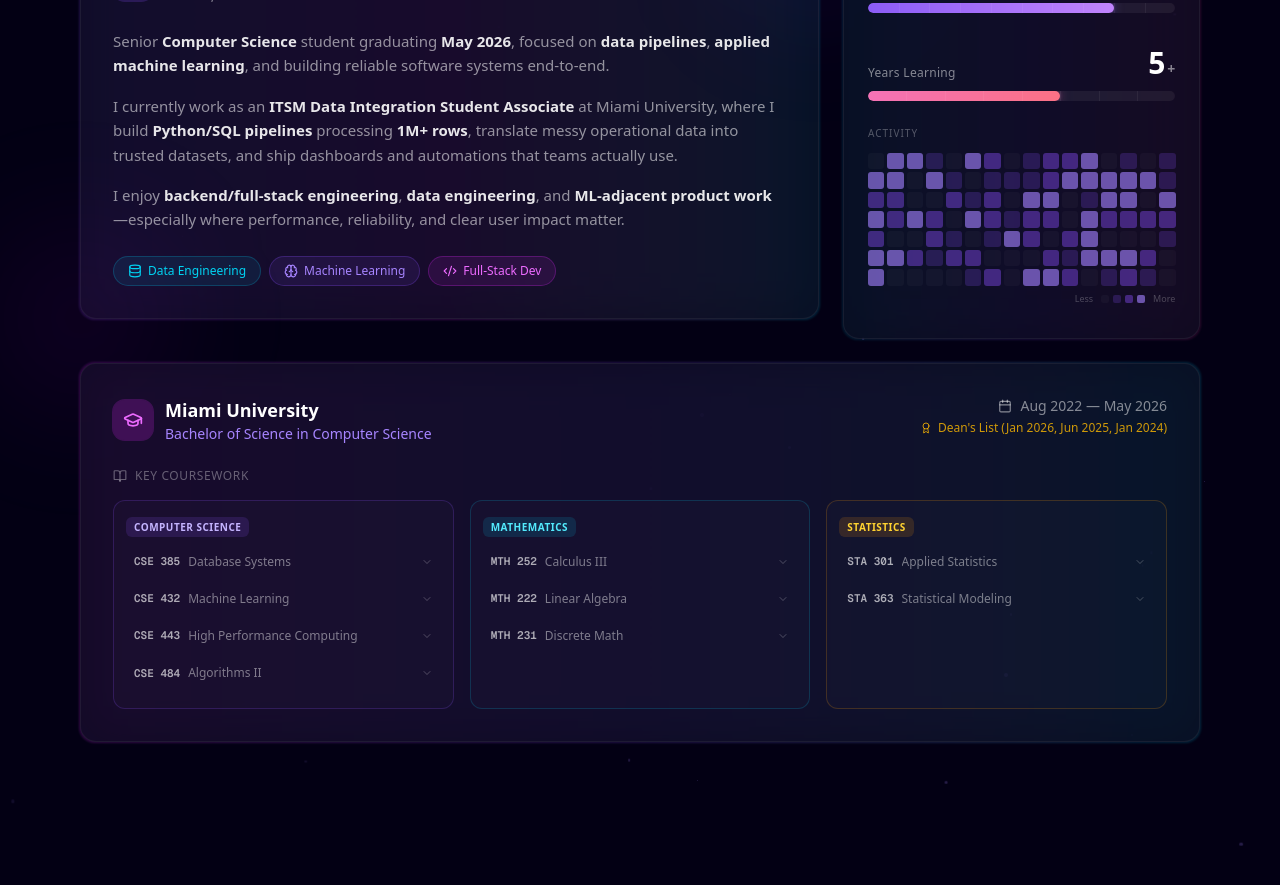
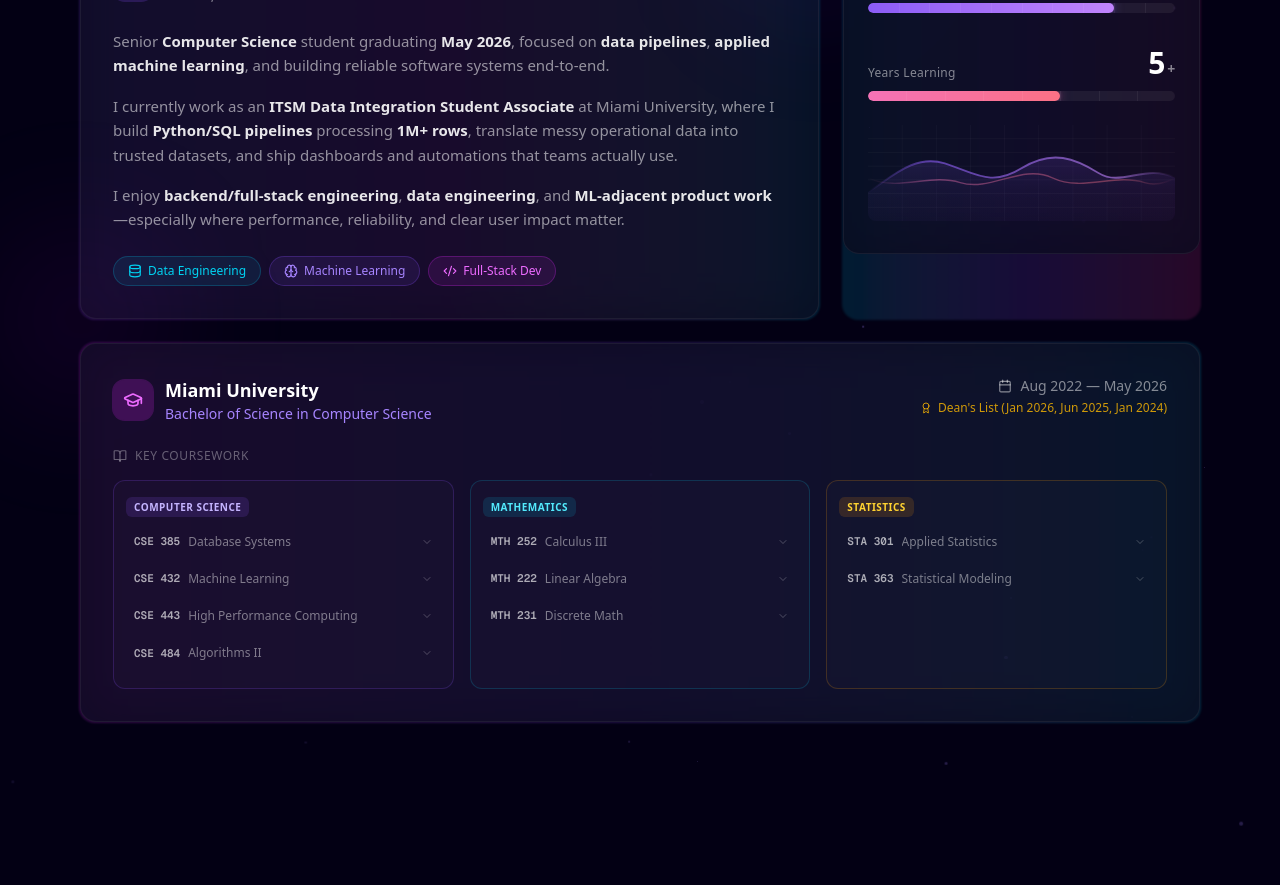
Before and after one commit to yadava5/portfolio, a Next.js app: page / in a window 1280 px wide. Shown: the part 1160-2045 px from the top of the page. Built offline with nearby package versions, Linux system fonts and the light colour scheme.

Commit message:
feat: replace activity heatmap with animated pulse waveform
- Dual SVG wave lines (purple + pink) with smooth CSS animation
- Gradient fill area under the primary wave
- Faint grid backdrop for depth
- Accent dots at wave intersections
- Subtle bottom glow

```diff
--- a/src/components/sections/About.tsx
+++ b/src/components/sections/About.tsx
@@ -246,59 +246,153 @@ function StatBar({
   );
 }
 
-/* deterministic intensity for the activity heatmap */
-function cellIntensity(seed: number): number {
-  const x = Math.sin(seed * 127.1 + 311.7) * 43758.5453;
-  return x - Math.floor(x);
-}
-
-const GRID_WEEKS = 16;
-const GRID_DAYS = 7;
-const ACTIVITY_CELLS = Array.from(
-  { length: GRID_WEEKS * GRID_DAYS },
-  (_, i) => {
-    const v = cellIntensity(i + 1);
-    // ~25% empty, rest various intensities
-    if (v < 0.25) return 0;
-    if (v < 0.5) return 1;
-    if (v < 0.75) return 2;
-    return 3;
-  }
-);
-
-const INTENSITY_COLORS = [
-  "bg-white/[0.03]",
-  "bg-violet-500/20",
-  "bg-violet-500/40",
-  "bg-violet-400/60",
-];
-
-/** GitHub-style activity heatmap graphic */
-function ActivityGrid() {
+/** Animated SVG pulse waveform — decorative data visualization */
+function PulseWave() {
   return (
-    <div className="flex flex-col gap-1.5">
-      <div
-        className="grid gap-[3px]"
-        style={{
-          gridTemplateColumns: `repeat(${GRID_WEEKS}, 1fr)`,
-          gridTemplateRows: `repeat(${GRID_DAYS}, 1fr)`,
-          gridAutoFlow: "column",
-        }}
+    <div className="relative h-24 w-full overflow-hidden rounded-lg">
+      {/* Faint grid backdrop */}
+      <svg
+        className="absolute inset-0 h-full w-full"
+        preserveAspectRatio="none"
       >
-        {ACTIVITY_CELLS.map((level, i) => (
-          <div
-            key={i}
-            className={`aspect-square rounded-[3px] transition-colors duration-300 ${INTENSITY_COLORS[level]}`}
+        {[...Array(6)].map((_, i) => (
+          <line
+            key={`h${i}`}
+            x1="0"
+            y1={`${(i + 1) * (100 / 7)}%`}
+            x2="100%"
+            y2={`${(i + 1) * (100 / 7)}%`}
+            stroke="rgba(255,255,255,0.03)"
+            strokeWidth="1"
           />
         ))}
-      </div>
-      <div className="flex items-center justify-end gap-1">
-        <span className="mr-1 text-[9px] text-white/25">Less</span>
-        {INTENSITY_COLORS.map((cls, i) => (
-          <div key={i} className={`h-2 w-2 rounded-[2px] ${cls}`} />
+        {[...Array(8)].map((_, i) => (
+          <line
+            key={`v${i}`}
+            x1={`${(i + 1) * (100 / 9)}%`}
+            y1="0"
+            x2={`${(i + 1) * (100 / 9)}%`}
+            y2="100%"
+            stroke="rgba(255,255,255,0.03)"
+            strokeWidth="1"
+          />
         ))}
-        <span className="ml-1 text-[9px] text-white/25">More</span>
-      </div>
+      </svg>
+
+      {/* Animated wave lines */}
+      <svg
+        className="absolute inset-0 h-full w-full"
+        viewBox="0 0 400 100"
+        preserveAspectRatio="none"
+        fill="none"
+      >
+        <defs>
+          <linearGradient id="wave-grad-1" x1="0%" y1="0%" x2="100%" y2="0%">
+            <stop offset="0%" stopColor="#8b5cf6" stopOpacity="0" />
+            <stop offset="20%" stopColor="#8b5cf6" stopOpacity="0.6" />
+            <stop offset="80%" stopColor="#c084fc" stopOpacity="0.6" />
+            <stop offset="100%" stopColor="#c084fc" stopOpacity="0" />
+          </linearGradient>
+          <linearGradient id="wave-grad-2" x1="0%" y1="0%" x2="100%" y2="0%">
+            <stop offset="0%" stopColor="#f472b6" stopOpacity="0" />
+            <stop offset="20%" stopColor="#f472b6" stopOpacity="0.4" />
+            <stop offset="80%" stopColor="#fb7185" stopOpacity="0.4" />
+            <stop offset="100%" stopColor="#fb7185" stopOpacity="0" />
+          </linearGradient>
+          <linearGradient id="wave-fill-1" x1="0%" y1="0%" x2="0%" y2="100%">
+            <stop offset="0%" stopColor="#8b5cf6" stopOpacity="0.15" />
+            <stop offset="100%" stopColor="#8b5cf6" stopOpacity="0" />
+          </linearGradient>
+        </defs>
+
+        {/* Fill area under primary wave */}
+        <path
+          d="M0,70 C30,55 60,30 100,40 C140,50 160,65 200,45 C240,25 270,35 300,50 C330,65 360,40 400,55 L400,100 L0,100 Z"
+          fill="url(#wave-fill-1)"
+        >
+          <animate
+            attributeName="d"
+            dur="6s"
+            repeatCount="indefinite"
+            values="
+              M0,70 C30,55 60,30 100,40 C140,50 160,65 200,45 C240,25 270,35 300,50 C330,65 360,40 400,55 L400,100 L0,100 Z;
+              M0,60 C30,45 60,50 100,35 C140,20 160,55 200,50 C240,45 270,25 300,40 C330,55 360,35 400,45 L400,100 L0,100 Z;
+              M0,70 C30,55 60,30 100,40 C140,50 160,65 200,45 C240,25 270,35 300,50 C330,65 360,40 400,55 L400,100 L0,100 Z
+            "
+          />
+        </path>
+
+        {/* Primary wave line */}
+        <path
+          d="M0,70 C30,55 60,30 100,40 C140,50 160,65 200,45 C240,25 270,35 300,50 C330,65 360,40 400,55"
+          stroke="url(#wave-grad-1)"
+          strokeWidth="2"
+          strokeLinecap="round"
+        >
+          <animate
+            attributeName="d"
+            dur="6s"
+            repeatCount="indefinite"
+            values="
+              M0,70 C30,55 60,30 100,40 C140,50 160,65 200,45 C240,25 270,35 300,50 C330,65 360,40 400,55;
+              M0,60 C30,45 60,50 100,35 C140,20 160,55 200,50 C240,45 270,25 300,40 C330,55 360,35 400,45;
+              M0,70 C30,55 60,30 100,40 C140,50 160,65 200,45 C240,25 270,35 300,50 C330,65 360,40 400,55
+            "
+          />
+        </path>
+
+        {/* Secondary (pink) wave line */}
+        <path
+          d="M0,55 C40,70 80,50 120,60 C160,70 200,40 240,55 C280,70 320,50 360,60 C380,65 400,55 400,55"
+          stroke="url(#wave-grad-2)"
+          strokeWidth="1.5"
+          strokeLinecap="round"
+        >
+          <animate
+            attributeName="d"
+            dur="8s"
+            repeatCount="indefinite"
+            values="
+              M0,55 C40,70 80,50 120,60 C160,70 200,40 240,55 C280,70 320,50 360,60 C380,65 400,55;
+              M0,65 C40,50 80,60 120,45 C160,55 200,70 240,60 C280,45 320,65 360,50 C380,55 400,60;
+              M0,55 C40,70 80,50 120,60 C160,70 200,40 240,55 C280,70 320,50 360,60 C380,65 400,55
+            "
+          />
+        </path>
+
+        {/* Accent dots on wave intersections */}
+        <circle r="3" fill="#8b5cf6" opacity="0.7">
+          <animate
+            attributeName="cx"
+            dur="6s"
+            repeatCount="indefinite"
+            values="200;200;200"
+          />
+          <animate
+            attributeName="cy"
+            dur="6s"
+            repeatCount="indefinite"
+            values="45;50;45"
+          />
+        </circle>
+        <circle r="2" fill="#f472b6" opacity="0.5">
+          <animate
+            attributeName="cx"
+            dur="8s"
+            repeatCount="indefinite"
+            values="120;120;120"
+          />
+          <animate
+            attributeName="cy"
+            dur="8s"
+            repeatCount="indefinite"
+            values="60;45;60"
+          />
+        </circle>
+      </svg>
+
+      {/* Glow at bottom */}
+      <div className="absolute inset-x-0 bottom-0 h-8 bg-linear-to-t from-violet-500/[0.04] to-transparent" />
     </div>
   );
 }
@@ -585,12 +679,9 @@ export function About() {
                     />
                   </div>
 
-                  {/* Activity heatmap graphic */}
+                  {/* Decorative wave graphic */}
                   <div className="mt-6">
-                    <p className="mb-3 text-[10px] font-medium tracking-widest text-white/30 uppercase">
-                      Activity
-                    </p>
-                    <ActivityGrid />
+                    <PulseWave />
                   </div>
                 </div>
               </GradientBorderCard>
```
